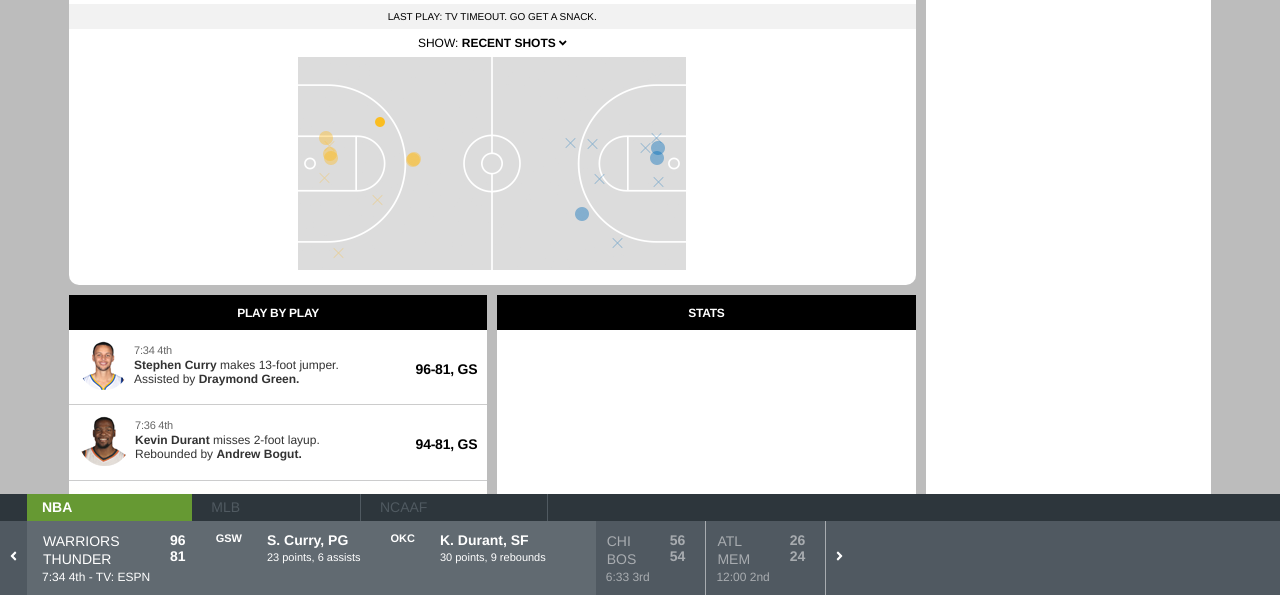
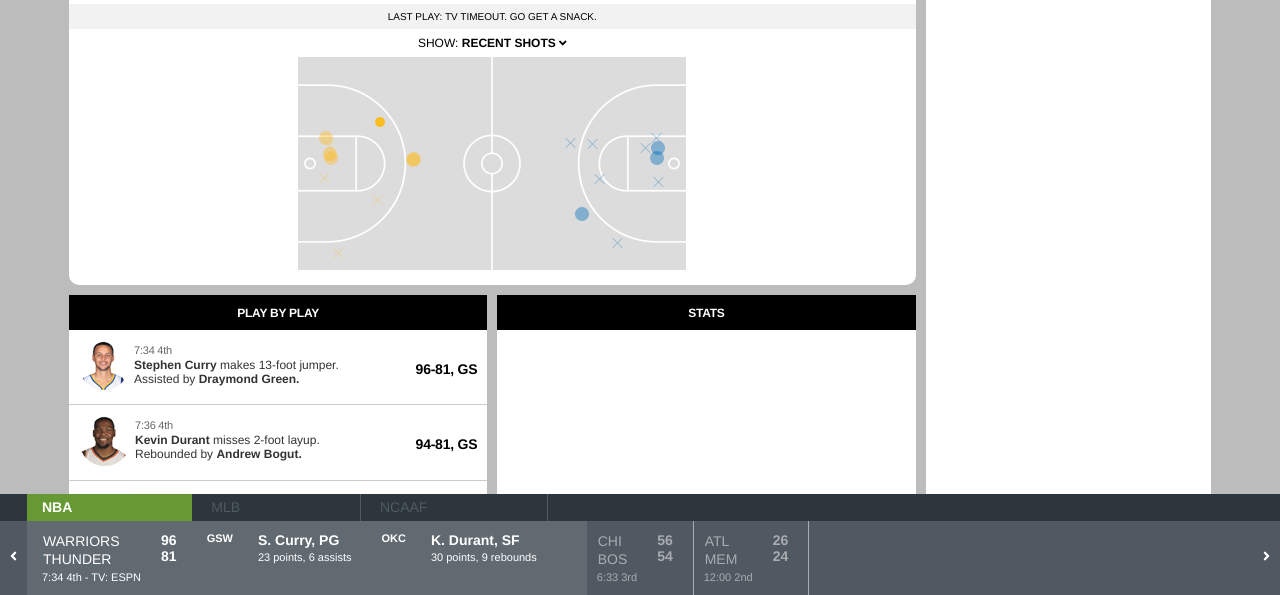
Before and after one commit to rawaid/fd, a website: page public/index.html in a window 1280 px wide. Shown: the part 205-800 px from the top of the page. Drawn offline with nearby package versions, Linux system fonts and the light colour scheme.

Commit message:
footer scroll and arrow

```diff
--- a/scss/styles.scss
+++ b/scss/styles.scss
@@ -42,16 +42,17 @@ body {
   z-index: 1000;
   height: 101px;
   background: $footer-gray;
+  overflow-x: scroll;
   color: $white;
   -webkit-font-smoothing: antialiased;
   font-size: 0.875rem;
 
   &__leagueRow {
     background: $fanduel-navy;
-    // height: 26px;
     height: 22px;
     padding-left: 27px;
     padding-top: 5px;
+    width: 120%;
   }
 
   &__league {
@@ -73,6 +74,10 @@ body {
   &__right {
     padding: 27px 10px 27px 10px;
     background: $footer-gray;
+  }
+
+  &__right {
+    margin-left: auto;
   }
 
   &__currentGame,
@@ -118,8 +123,10 @@ body {
     display: block;
   }
 
-  &__time {
-    font-size: 12px;
+  &__time,
+  &__stats {
+    white-space: nowrap;
+    font-size: 11px;
   }
 
   &__players {
@@ -130,9 +137,10 @@ body {
     font-weight: bold;
   }
 
-  &__stats {
-    font-size: 11px;
-  }
+  // &__stats {
+  //   font-size: 11px;
+  //   white-space: nowrap;
+  // }
 
   &__away,
   &__home {
@@ -477,8 +485,11 @@ body {
    }
 
    .shotchart-container {
+     height: 100%;
+
      &__content img {
-       width: 60%;
+       padding: 10px;
+       width: 80%;
      }
    }
 
```
Also changed, not shown: css/styles.css, public/css/styles.css.
